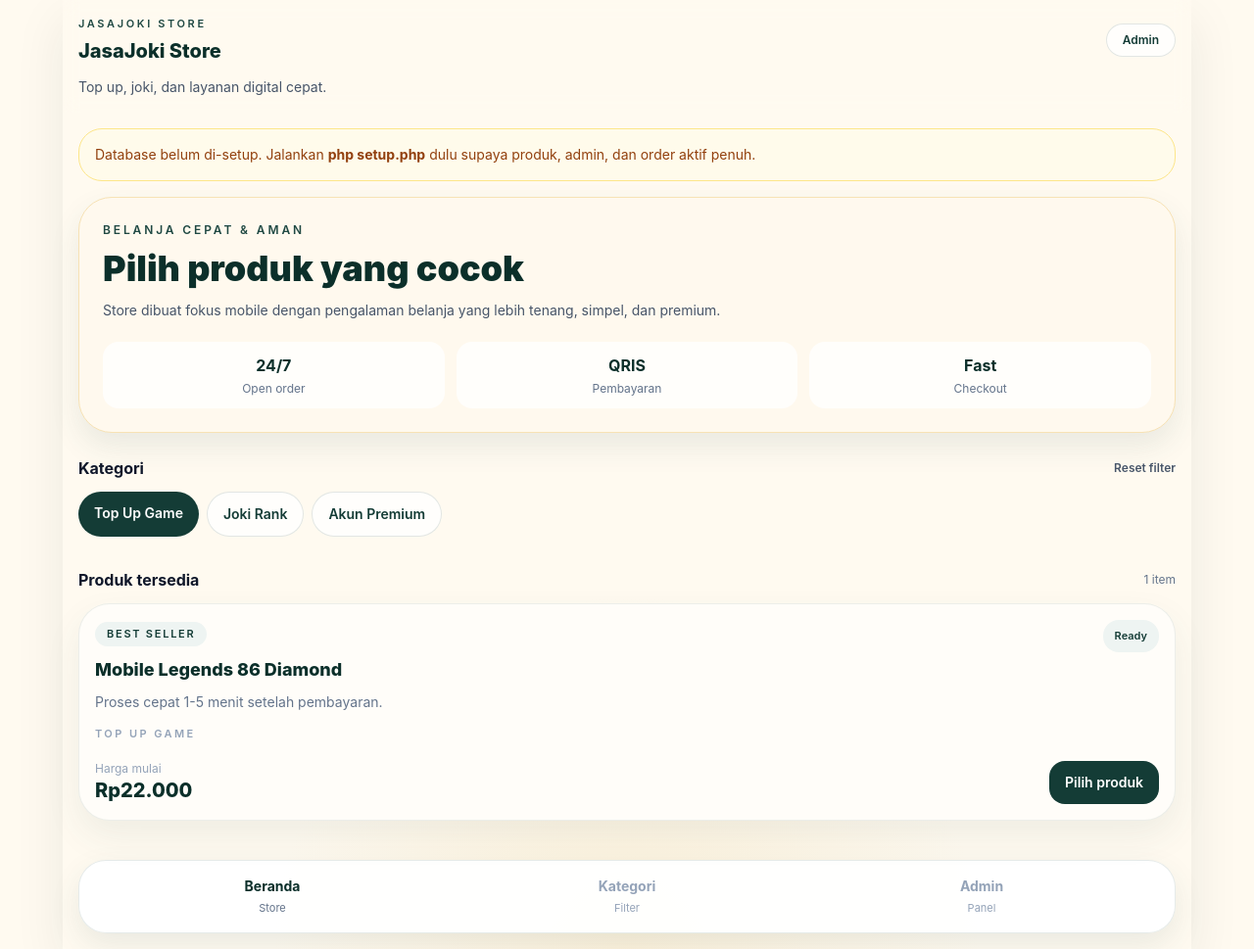
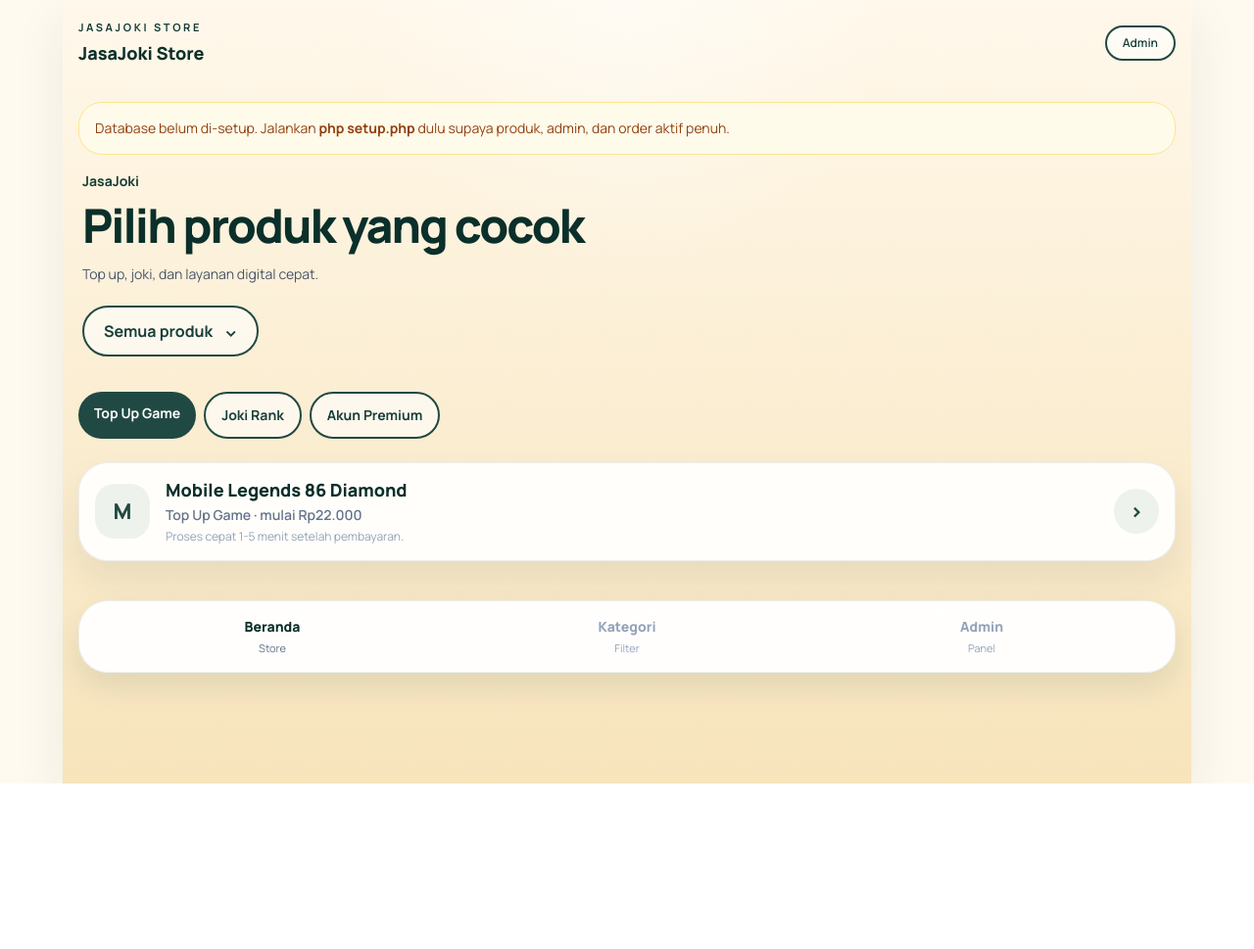
Before and after one commit to AdiityaAnugrah/jasajoki.me, a PHP site: page /jasajoki.me/store/index.php?category=top-up-game in a window 1280 px wide. Shown: the whole page at 98% size. After the commit the page ends 800 px from the top, so only its background shows below. Run offline with PHP 8.4, Linux system fonts and the light colour scheme; some libraries are stand-ins or nearby versions.

Commit message:
feat: overhaul ui theme across store and admin

```diff
--- a/store/assets/css/app.css
+++ b/store/assets/css/app.css
@@ -1,41 +1,151 @@
 body {
-    font-family: Inter, ui-sans-serif, system-ui, -apple-system, BlinkMacSystemFont, "Segoe UI", sans-serif;
-    background: #fffaf0;
+    font-family: "Manrope", Inter, ui-sans-serif, system-ui, -apple-system, BlinkMacSystemFont, "Segoe UI", sans-serif;
+    background: #fff8eb;
+    color: #173f3a;
+}
+
+.mobile-shell {
+    min-height: 100vh;
+    background:
+        radial-gradient(circle at top center, rgba(255, 255, 255, 0.45), transparent 28%),
+        linear-gradient(180deg, #fff8eb 0%, #f7e4bb 100%);
+}
+
+.store-topbar {
+    background: transparent;
+}
+
+.store-hero {
+    border-radius: 34px;
+    background: transparent;
+}
+
+.store-card {
+    border-radius: 30px;
+    background: rgba(255, 255, 255, 0.92);
+    border: 1px solid rgba(21, 60, 54, 0.08);
+    box-shadow: 0 18px 35px rgba(24, 57, 53, 0.08);
+}
+
+.store-icon-bubble {
+    width: 56px;
+    height: 56px;
+    display: inline-flex;
+    align-items: center;
+    justify-content: center;
+    border-radius: 20px;
+    background: #edf2ec;
+    color: #214943;
+    font-size: 22px;
+    font-weight: 800;
+}
+
+.store-chevron {
+    width: 46px;
+    height: 46px;
+    display: inline-flex;
+    align-items: center;
+    justify-content: center;
+    border-radius: 999px;
+    background: #edf2ec;
+    color: #214943;
+    font-size: 22px;
+    font-weight: 700;
+}
+
+.store-pill {
+    border-radius: 999px;
+    border: 2px solid #214943;
+    background: rgba(255, 255, 255, 0.6);
+    color: #173f3a;
+}
+
+.store-pill-active {
+    background: #214943;
+    color: #fff;
+}
+
+.store-bottom-nav {
+    background: rgba(255, 255, 255, 0.96);
+    border: 1px solid rgba(23, 63, 58, 0.08);
+    box-shadow: 0 14px 30px rgba(24, 57, 53, 0.1);
 }
 
 .admin-surface {
     background:
-        radial-gradient(circle at top left, rgba(247, 226, 181, 0.55), transparent 28%),
-        linear-gradient(180deg, #fffaf0 0%, #f9edd4 100%);
+        linear-gradient(180deg, #fff8eb 0%, #f5e5bf 100%);
 }
 
-.grain-card {
-    background:
-        radial-gradient(circle at top left, rgba(255,255,255,0.65), transparent 40%),
-        #ffffff;
+.admin-shell {
+    background: #fffdf8;
+    border: 1px solid rgba(23, 63, 58, 0.08);
+    box-shadow: 0 20px 40px rgba(24, 57, 53, 0.08);
 }
 
-.mobile-shell {
-    background:
-        radial-gradient(circle at bottom, rgba(247, 226, 181, 0.35), transparent 32%),
-        #fffaf0;
+.admin-sidebar {
+    background: #123c36;
 }
 
-.card-soft {
-    border: 1px solid rgba(18, 61, 55, 0.08);
-    background: #fffdf9;
-    box-shadow: 0 16px 36px rgba(47, 93, 87, 0.08);
+.admin-sidebar-card {
+    background: rgba(255, 255, 255, 0.08);
 }
 
-.pill-soft {
-    border: 1px solid rgba(18, 61, 55, 0.12);
-    background: rgba(255,255,255,0.8);
+.admin-nav-item {
+    border-radius: 18px;
 }
 
-.nav-soft {
-    background: rgba(255,255,255,0.94);
-    border: 1px solid rgba(18, 61, 55, 0.10);
-    box-shadow: 0 12px 30px rgba(47, 93, 87, 0.10);
+.admin-nav-item-active {
+    background: #f7e4bb;
+    color: #163c36;
+}
+
+.admin-panel {
+    border-radius: 30px;
+    background: rgba(255, 255, 255, 0.94);
+    border: 1px solid rgba(23, 63, 58, 0.08);
+    box-shadow: 0 16px 30px rgba(24, 57, 53, 0.06);
+}
+
+.admin-stat-card {
+    border-radius: 28px;
+    background: rgba(255, 255, 255, 0.95);
+    border: 1px solid rgba(23, 63, 58, 0.08);
+    box-shadow: 0 14px 30px rgba(24, 57, 53, 0.06);
+}
+
+.admin-input,
+.admin-select,
+.admin-textarea {
+    width: 100%;
+    border-radius: 18px;
+    border: 1px solid rgba(23, 63, 58, 0.12);
+    background: #fffefb;
+    padding: 14px 16px;
+    font-size: 14px;
+    color: #173f3a;
+    outline: none;
+}
+
+.admin-input:focus,
+.admin-select:focus,
+.admin-textarea:focus {
+    border-color: #214943;
+    box-shadow: 0 0 0 3px rgba(33, 73, 67, 0.08);
+}
+
+.btn-primary-soft {
+    border-radius: 18px;
+    background: #214943;
+    color: #fff;
+    font-weight: 700;
+}
+
+.btn-secondary-soft {
+    border-radius: 18px;
+    border: 1px solid rgba(23, 63, 58, 0.12);
+    background: #fffefb;
+    color: #173f3a;
+    font-weight: 700;
 }
 
 ::-webkit-scrollbar {
--- a/store/index.php
+++ b/store/index.php
@@ -9,15 +9,14 @@ $appInstalled = app_is_installed();
 require __DIR__ . '/partials/header.php';
 ?>
 <div class="mobile-shell min-h-screen">
-<header class="sticky top-0 z-20 px-4 py-4 backdrop-blur">
+<header class="store-topbar sticky top-0 z-20 px-4 py-5">
     <div class="flex items-center justify-between gap-3">
         <div>
-            <p class="text-[11px] font-semibold uppercase tracking-[0.24em] text-accent-600">JasaJoki Store</p>
-            <h1 class="mt-1 text-[20px] font-extrabold text-accent-900"><?= e(app_config()['app_name']) ?></h1>
+            <p class="text-[11px] font-bold uppercase tracking-[0.24em] text-accent-700">JasaJoki Store</p>
+            <h1 class="mt-1 text-[18px] font-extrabold text-accent-900"><?= e(app_config()['app_name']) ?></h1>
         </div>
-        <a href="<?= e(route_url('admin/login.php')) ?>" class="pill-soft rounded-full px-4 py-2 text-xs font-semibold text-accent-700">Admin</a>
+        <a href="<?= e(route_url('admin/login.php')) ?>" class="store-pill rounded-full px-4 py-2 text-xs font-semibold">Admin</a>
     </div>
-    <p class="mt-3 text-sm text-slate-600"><?= e(app_setting('store_tagline')) ?></p>
 </header>
 
 <main class="px-4 pb-8 pt-4">
@@ -27,85 +26,66 @@ require __DIR__ . '/partials/header.php';
         </section>
     <?php endif; ?>
 
-    <section class="rounded-[34px] border border-brand-200 bg-[#fff9ee] p-6 shadow-floaty">
-        <p class="text-[12px] font-semibold uppercase tracking-[0.24em] text-accent-600">Belanja cepat & aman</p>
-        <h2 class="mt-3 text-[36px] font-black leading-[1.05] text-accent-900">Pilih produk yang cocok</h2>
-        <p class="mt-3 text-sm leading-6 text-slate-600">Store dibuat fokus mobile dengan pengalaman belanja yang lebih tenang, simpel, dan premium.</p>
-        <div class="mt-5 grid grid-cols-3 gap-3 text-center text-xs">
-            <div class="rounded-2xl bg-white/80 px-3 py-3">
-                <div class="text-base font-bold text-accent-900">24/7</div>
-                <div class="mt-1 text-slate-500">Open order</div>
-            </div>
-            <div class="rounded-2xl bg-white/80 px-3 py-3">
-                <div class="text-base font-bold text-accent-900">QRIS</div>
-                <div class="mt-1 text-slate-500">Pembayaran</div>
-            </div>
-            <div class="rounded-2xl bg-white/80 px-3 py-3">
-                <div class="text-base font-bold text-accent-900">Fast</div>
-                <div class="mt-1 text-slate-500">Checkout</div>
-            </div>
+    <section class="store-hero px-1 pb-3">
+        <p class="text-[14px] font-bold text-accent-700">JasaJoki</p>
+        <h2 class="mt-3 text-[48px] font-black leading-[0.95] tracking-[-0.04em] text-accent-900">Pilih produk yang cocok</h2>
+        <p class="mt-4 pr-8 text-sm leading-6 text-slate-600"><?= e(app_setting('store_tagline')) ?></p>
+        <div class="mt-5">
+            <a href="<?= e(route_url('index.php')) ?>" class="store-pill inline-flex items-center gap-3 rounded-full px-5 py-3 text-base font-bold">
+                <span>Semua produk</span>
+                <span>⌄</span>
+            </a>
         </div>
     </section>
 
     <section class="mt-6">
-        <div class="flex items-center justify-between">
-            <h3 class="text-base font-bold text-slate-900">Kategori</h3>
-            <a href="<?= e(route_url('index.php')) ?>" class="text-xs font-semibold text-slate-600">Reset filter</a>
-        </div>
         <div class="mt-3 flex gap-2 overflow-x-auto pb-2">
             <?php foreach ($categories as $category): ?>
                 <a href="<?= e(route_url('index.php?category=' . $category['slug'])) ?>"
-                   class="whitespace-nowrap rounded-full px-4 py-3 text-sm font-semibold <?= $activeCategory === $category['slug'] ? 'bg-accent-700 text-white' : 'pill-soft text-accent-700' ?>">
+                   class="whitespace-nowrap rounded-full px-4 py-3 text-sm font-bold <?= $activeCategory === $category['slug'] ? 'store-pill-active' : 'store-pill' ?>">
                     <?= e($category['name']) ?>
                 </a>
             <?php endforeach; ?>
         </div>
     </section>
 
-    <section class="mt-6">
-        <div class="flex items-center justify-between">
-            <h3 class="text-base font-bold text-slate-900">Produk tersedia</h3>
-            <span class="text-xs text-slate-500"><?= count($products) ?> item</span>
-        </div>
-
+    <section class="mt-4">
         <div class="mt-3 grid gap-4">
             <?php foreach ($products as $product): ?>
-                <article class="card-soft overflow-hidden rounded-[32px] p-4">
-                    <div class="flex items-start justify-between gap-3">
-                        <div>
-                            <span class="inline-flex rounded-full bg-accent-50 px-3 py-1 text-[11px] font-semibold uppercase tracking-[0.16em] text-accent-700"><?= e($product['badge']) ?></span>
-                            <h4 class="mt-3 text-[18px] font-extrabold leading-snug text-accent-900"><?= e($product['name']) ?></h4>
-                            <p class="mt-2 text-sm leading-6 text-slate-500"><?= e($product['description']) ?></p>
-                            <?php if (!empty($product['category_name'])): ?>
-                                <p class="mt-3 text-[11px] font-semibold uppercase tracking-[0.22em] text-slate-400"><?= e($product['category_name']) ?></p>
-                            <?php endif; ?>
+                <article class="store-card p-4">
+                    <a href="<?= e(route_url('product.php?slug=' . $product['slug'])) ?>" class="block">
+                        <div class="flex items-center gap-4">
+                            <div class="store-icon-bubble">
+                                <?= strtoupper(substr($product['name'], 0, 1)) ?>
+                            </div>
+                            <div class="min-w-0 flex-1">
+                                <h4 class="truncate text-[18px] font-extrabold leading-tight text-accent-900"><?= e($product['name']) ?></h4>
+                                <p class="mt-1 text-sm font-semibold text-slate-500">
+                                    <?= !empty($product['category_name']) ? e($product['category_name']) . ' · ' : '' ?>
+                                    mulai <?= e(money($product['price'])) ?>
+                                </p>
+                                <p class="mt-1 line-clamp-1 text-xs text-slate-400"><?= e($product['description']) ?></p>
+                            </div>
+                            <div class="store-chevron">›</div>
                         </div>
-                        <div class="rounded-2xl bg-accent-50 px-3 py-2 text-[11px] font-semibold text-accent-700">Ready</div>
-                    </div>
-                    <div class="mt-5 flex items-center justify-between">
-                        <div>
-                            <div class="text-xs text-slate-400">Harga mulai</div>
-                            <div class="text-xl font-extrabold text-accent-900"><?= e(money($product['price'])) ?></div>
-                        </div>
-                        <a href="<?= e(route_url('product.php?slug=' . $product['slug'])) ?>" class="rounded-2xl bg-accent-700 px-4 py-3 text-sm font-semibold text-white">Pilih produk</a>
-                    </div>
+                    </a>
                 </article>
             <?php endforeach; ?>
         </div>
     </section>
 </main>
 <div class="px-4 pb-4 pt-2">
-    <div class="nav-soft grid grid-cols-3 rounded-[28px] px-4 py-4 text-center">
+    <div class="store-bottom-nav grid grid-cols-3 rounded-[30px] px-4 py-4 text-center">
         <div>
-            <div class="text-sm font-bold text-accent-900">Beranda</div>
+            <div class="text-sm font-extrabold text-accent-900">Beranda</div>
             <div class="mt-1 text-[11px] text-slate-500">Store</div>
         </div>
         <div>
-            <div class="text-sm font-bold text-slate-400">Kategori</div>
+            <div class="text-sm font-extrabold text-slate-400">Kategori</div>
             <div class="mt-1 text-[11px] text-slate-400">Filter</div>
         </div>
         <div>
-            <div class="text-sm font-bold text-slate-400">Admin</div>
+            <div class="text-sm font-extrabold text-slate-400">Admin</div>
             <div class="mt-1 text-[11px] text-slate-400">Panel</div>
         </div>
     </div>
--- a/store/partials/header.php
+++ b/store/partials/header.php
@@ -8,6 +8,9 @@ $pageTitle = $pageTitle ?? app_config()['app_name'];
     <meta charset="UTF-8">
     <meta name="viewport" content="width=device-width, initial-scale=1.0">
     <title><?= e($pageTitle) ?></title>
+    <link rel="preconnect" href="https://fonts.googleapis.com">
+    <link rel="preconnect" href="https://fonts.gstatic.com" crossorigin>
+    <link href="https://fonts.googleapis.com/css2?family=Manrope:wght@400;500;600;700;800&display=swap" rel="stylesheet">
     <script src="https://cdn.tailwindcss.com"></script>
     <script>
         tailwind.config = {
```
Also changed, not shown: store/admin/login.php (+12 -12 lines), store/admin/partials/layout-top.php (+7 -7 lines).
